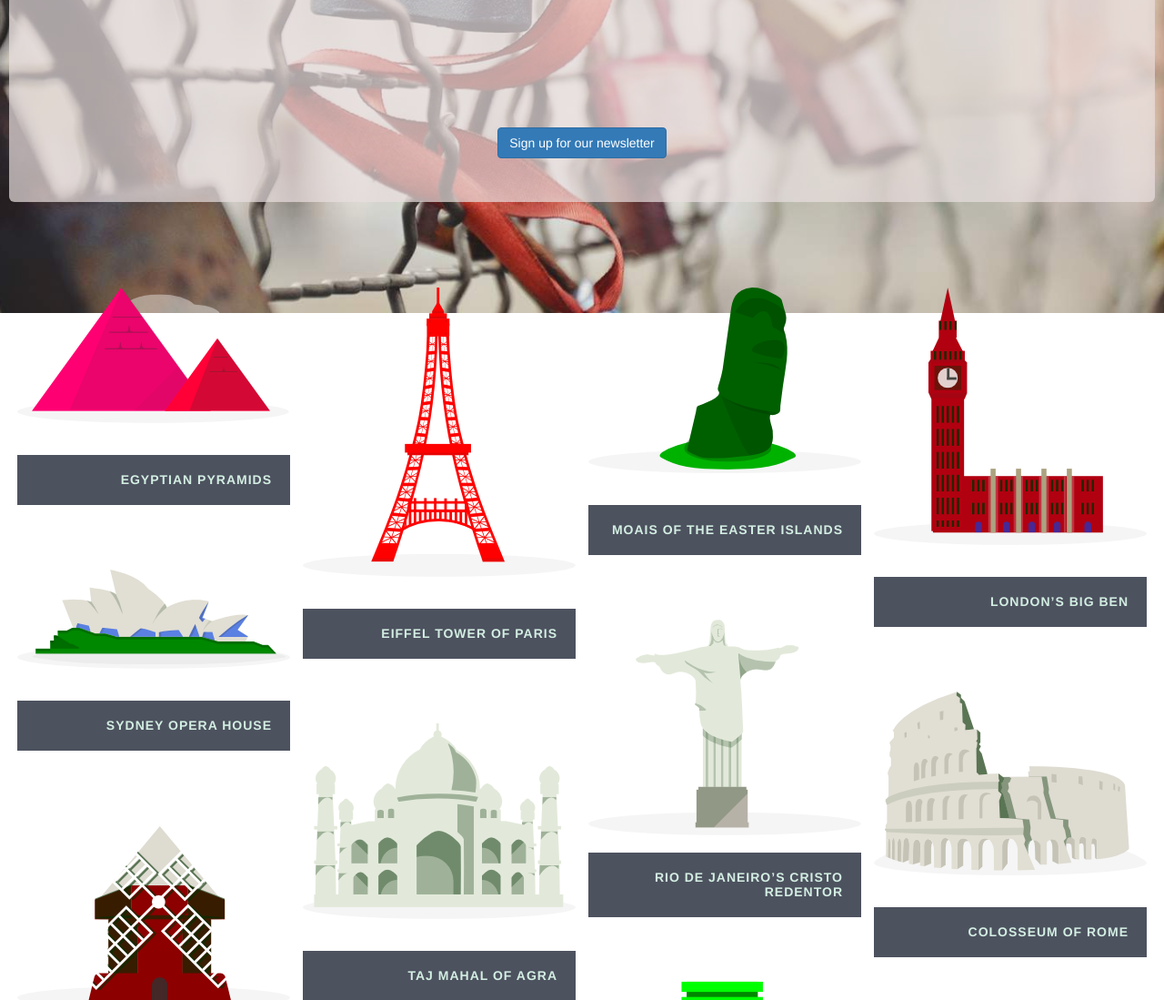
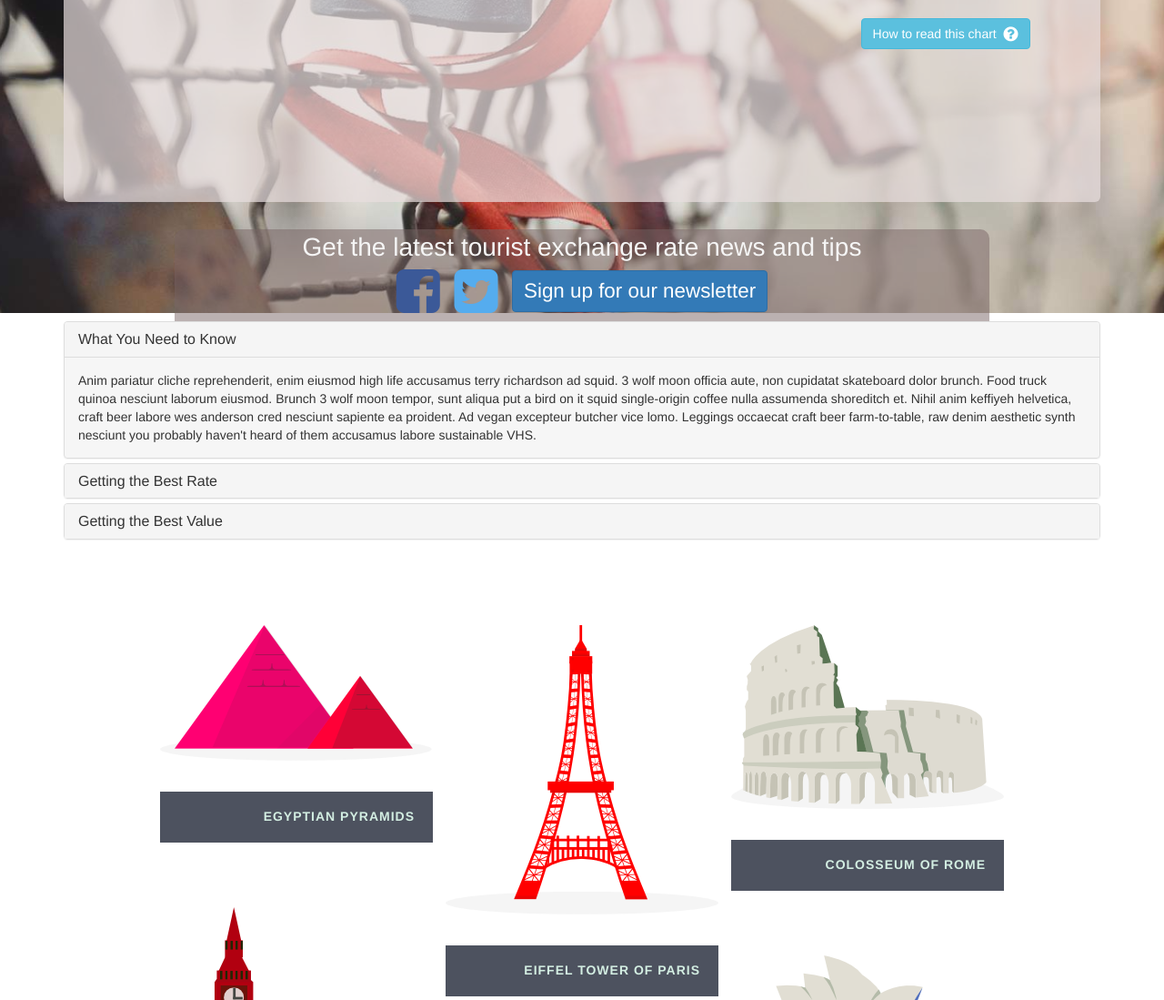
Before and after one commit to mcade/jetsi, a Rails app: page /currency in a window 1280 px wide. Shown: the part 460-1559 px from the top of the page at 91% size. Run offline with Rails 7, Linux system fonts and the light colour scheme; data that the repository does not hold is empty; style sheets or scripts are compiled from the project's sources; some libraries are stand-ins or nearby versions.

Commit message:
Add social buttons

```diff
--- a/app/assets/stylesheets/custom.css.scss
+++ b/app/assets/stylesheets/custom.css.scss
@@ -225,6 +225,10 @@ footer {
 
   .tabs nav ul li:last-child {
       border-right: none;
+  }
+  #buyingpower {
+    float: none !important;
+    text-align: center;
   }
 }
 
@@ -943,17 +947,31 @@ footer {
   .grid li:last-child, .grid li:last-child img {
     height: 100px !important;
   }
+  .connect {
+    font-size: 1.2em !important;
+    a {
+      font-size: .7em !important;
+    }
+  }
 
 }
 
+
 /* media query for 4 img grid */
-@media screen and (min-width: 1263px) {
+@media screen and (min-width: 1281px) {
   .container {
     width: 1260px;
     padding-left: 0;
     padding-right: 0;
   }
 
+}
+
+/* resize background for social connect tab */
+@media screen and (max-width: 991px) {
+  .connect {
+    width: 100% !important;
+  }
 }
 /* more custom */
 
@@ -977,3 +995,46 @@ table.dataTable.order-column tbody tr > .sorting_3 {
   font-size: 1.5em;
   color: rgb(90, 90, 90) !important;
 }
+
+/* accordion */
+#accordion .panel, #accordion .panel .panel-heading {
+  background-color: rgba(245, 245, 245, 0.85);
+}
+
+/* buying power popover */
+#buyingpower {
+  float: right;
+}
+.popover.bottom > .arrow {
+  border-bottom-color: #999999 !important;
+}
+
+/* connect section */
+.connect {
+  margin-bottom: 15px;
+  padding-bottom: 5px;
+  text-align: center;
+  font-size: 2em;
+  background-color: rgba(120, 100, 100, 0.5);
+  border-top-left-radius: 10px;
+  border-top-right-radius: 10px;
+  margin: 0 auto;
+  width: 32em;
+  span {
+    color: whitesmoke;
+
+    padding: 4px;
+  }
+  .fa {
+    vertical-align: middle;
+  }
+  .fa-facebook-square {
+    color: #3B5998;
+  }
+  .fa-twitter-square {
+    color: #55ACEE;
+  }
+  a {
+    font-size: .8em;
+  }
+}
--- a/app/views/currencies/_currencies.html.erb
+++ b/app/views/currencies/_currencies.html.erb
@@ -24,3 +24,9 @@
     <% end %>
   </tbody>
 </table>
+<div id="buyingpower">
+  <button type="button" class="btn btn-info" data-container="body" data-toggle="popover" data-placement="bottom" data-content="Vivamus sagittis lacus vel augue laoreet rutrum faucibus.">
+    How to read this chart&nbsp;
+    <i class="fa fa-question-circle fa-lg"></i>
+  </button><script>$(function () { $("[data-toggle='popover']").popover(); });</script>
+</div>
--- a/app/views/currencies/index.html.erb
+++ b/app/views/currencies/index.html.erb
@@ -40,20 +40,72 @@
 
   <br>
 
+  <br>
 
-  <br>
+</div>
+
+<div class="connect">
+  <span>Get the latest tourist exchange rate news and tips</span><br>
+  <i class="fa fa-facebook-square fa-2x"></i>&nbsp;
+  <i class="fa fa-twitter-square fa-2x"></i>&nbsp;
   <%= link_to "Sign up for our newsletter", '#', class: "btn btn-large btn-primary" %>
+</div>
+
+
+<div class="panel-group" id="accordion">
+  <div class="panel panel-default">
+    <div class="panel-heading">
+      <h4 class="panel-title">
+        <a data-toggle="collapse" data-parent="#accordion" href="#collapseOne">
+          What You Need to Know
+        </a>
+      </h4>
+    </div>
+    <div id="collapseOne" class="panel-collapse collapse in">
+      <div class="panel-body">
+        Anim pariatur cliche reprehenderit, enim eiusmod high life accusamus terry richardson ad squid. 3 wolf moon officia aute, non cupidatat skateboard dolor brunch. Food truck quinoa nesciunt laborum eiusmod. Brunch 3 wolf moon tempor, sunt aliqua put a bird on it squid single-origin coffee nulla assumenda shoreditch et. Nihil anim keffiyeh helvetica, craft beer labore wes anderson cred nesciunt sapiente ea proident. Ad vegan excepteur butcher vice lomo. Leggings occaecat craft beer farm-to-table, raw denim aesthetic synth nesciunt you probably haven't heard of them accusamus labore sustainable VHS.
+      </div>
+    </div>
+  </div>
+  <div class="panel panel-default">
+    <div class="panel-heading">
+      <h4 class="panel-title">
+        <a data-toggle="collapse" data-parent="#accordion" href="#collapseTwo">
+          Getting the Best Rate
+        </a>
+      </h4>
+    </div>
+    <div id="collapseTwo" class="panel-collapse collapse">
+      <div class="panel-body">
+        Anim pariatur cliche reprehenderit, enim eiusmod high life accusamus terry richardson ad squid. 3 wolf moon officia aute, non cupidatat skateboard dolor brunch. Food truck quinoa nesciunt laborum eiusmod. Brunch 3 wolf moon tempor, sunt aliqua put a bird on it squid single-origin coffee nulla assumenda shoreditch et. Nihil anim keffiyeh helvetica, craft beer labore wes anderson cred nesciunt sapiente ea proident. Ad vegan excepteur butcher vice lomo. Leggings occaecat craft beer farm-to-table, raw denim aesthetic synth nesciunt you probably haven't heard of them accusamus labore sustainable VHS.
+      </div>
+    </div>
+  </div>
+  <div class="panel panel-default">
+    <div class="panel-heading">
+      <h4 class="panel-title">
+        <a data-toggle="collapse" data-parent="#accordion" href="#collapseThree">
+          Getting the Best Value
+        </a>
+      </h4>
+    </div>
+    <div id="collapseThree" class="panel-collapse collapse">
+      <div class="panel-body">
+        Anim pariatur cliche reprehenderit, enim eiusmod high life accusamus terry richardson ad squid. 3 wolf moon officia aute, non cupidatat skateboard dolor brunch. Food truck quinoa nesciunt laborum eiusmod. Brunch 3 wolf moon tempor, sunt aliqua put a bird on it squid single-origin coffee nulla assumenda shoreditch et. Nihil anim keffiyeh helvetica, craft beer labore wes anderson cred nesciunt sapiente ea proident. Ad vegan excepteur butcher vice lomo. Leggings occaecat craft beer farm-to-table, raw denim aesthetic synth nesciunt you probably haven't heard of them accusamus labore sustainable VHS.
+      </div>
+    </div>
+  </div>
 </div>
 
 <section class="grid-wrap">
   <ul class="grid swipe-right" id="grid">
     <li><a href="#"><img src="assets/pyramids2.png" alt="Egyptian pyramids"><h3>Egyptian pyramids</h3></a></li>
     <li><a href="#"><img src="assets/eiffeltower.PNG" alt="Eiffel Tower"><h3>Eiffel Tower of Paris</h3></a></li>
-    <li><a href="#"><img src="assets/moais.png" alt="Moais"><h3>Moais of the Easter Islands</h3></a></li>
+    <li><a href="#"><img src="assets/colosseum.png" alt="Colosseum of Rome"><h3>Colosseum of Rome</h3></a></li>
     <li><a href="#"><img src="assets/bigben.png" alt="Big Ben" alt="img02"><h3>London’s Big Ben</h3></a></li>
     <li><a href="#"><img src="assets/operahouse.png" alt="Sydney Opera House"><h3>Sydney Opera House</h3></a></li>
     <li><a href="#"><img src="assets/redentor.png" alt="Cristo Redentor"><h3>Rio de Janeiro’s Cristo Redentor</h3></a></li>
-    <li><a href="#"><img src="assets/colosseum.png" alt="Colosseum of Rome"><h3>Colosseum of Rome</h3></a></li>
+    <li><a href="#"><img src="assets/moais.png" alt="Moais"><h3>Moais of the Easter Islands</h3></a></li>
     <li><a href="#"><img src="assets/tajmahal.PNG" alt="Taj Mahal of Agra"><h3>Taj Mahal of Agra</h3></a></li>
     <li><a href="#"><img src="assets/windmill.PNG" alt="Dutch windmill"><h3>The Netherlands</h3></a></li>
     <li><a href="#"><img src="assets/temple.PNG" alt="Chichén Itzá"><h3>Chichén Itzá in Mexico</h3></a></li>
```
Lines whose indentation alone changed are shown as unchanged.
